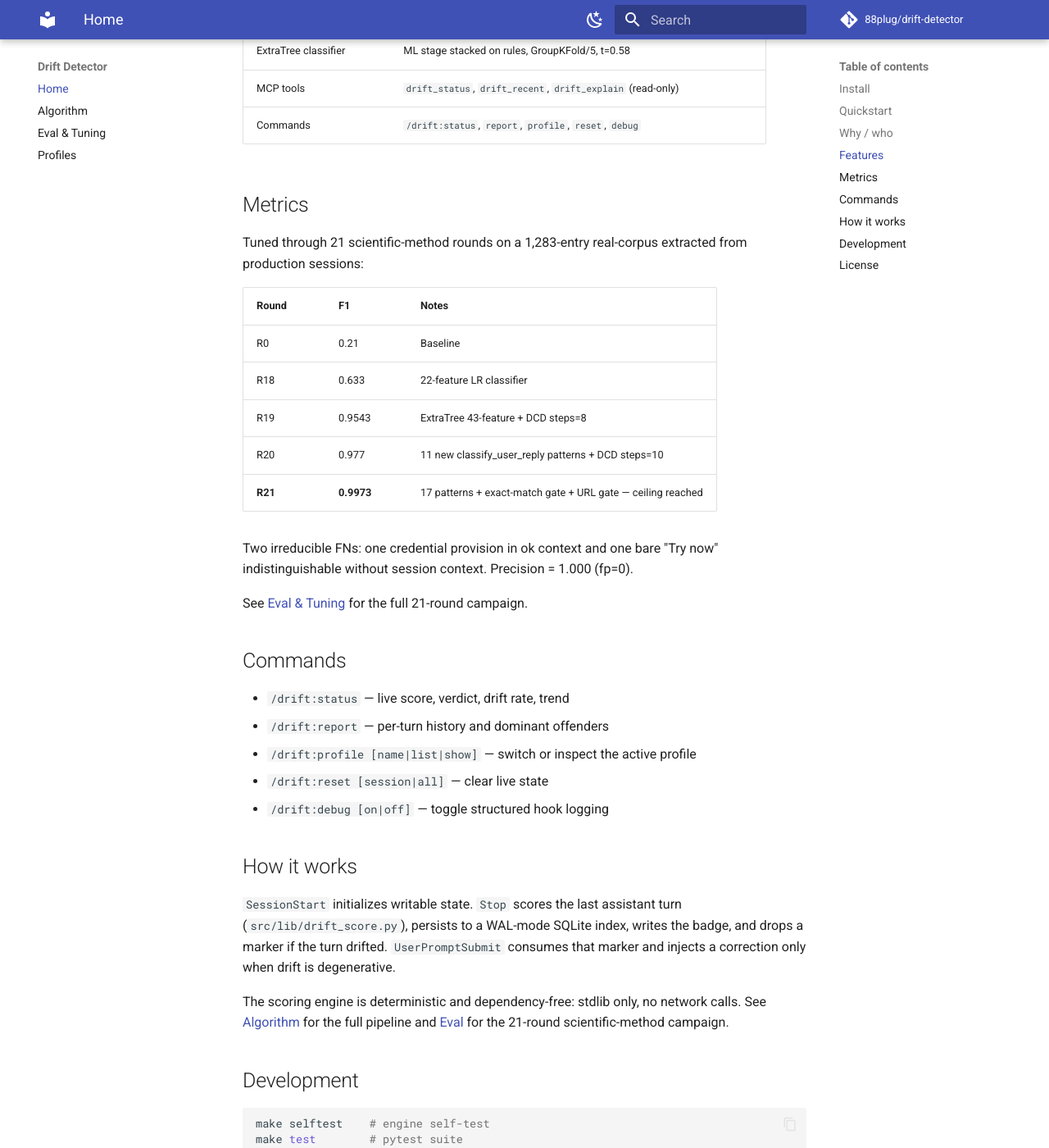
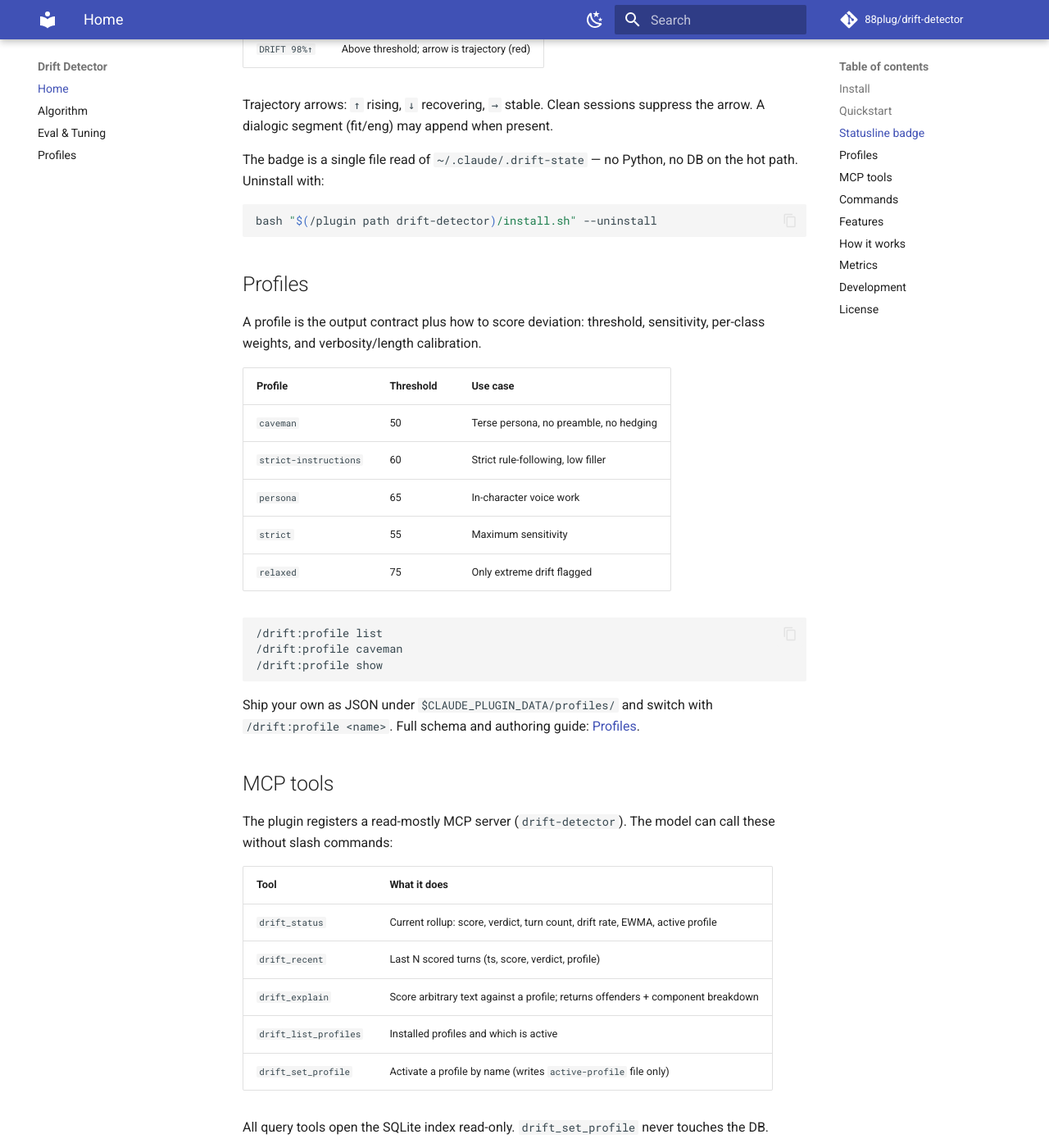
Before and after one commit to 88plug/drift-detector, an MkDocs documentation site: the page built from docs/index.md, in a window 1280 px wide and 1400 px high, scrolled down 1447 px. Shown: the whole window at 82% size. Built offline with MkDocs 1.6.1 and Material for MkDocs 9.7.7, drawn with Linux system fonts in a browser that asks for light colours; comment, search, counter and statistics services are not loaded; some of the changed text lies outside the part shown.

Commit message:
docs: polish MkDocs site and docs landing page

````diff
--- a/docs/index.md
+++ b/docs/index.md
@@ -1,12 +1,17 @@
 # Drift Detector
 
-A Claude Code plugin that scores every assistant turn for behavioral drift from
-your active output contract and steers it back automatically.
+Catch the moment Claude stops following your output contract — and pull it back.
 
 [![plugin-validate](https://github.com/88plug/drift-detector/actions/workflows/plugin-validate.yml/badge.svg)](https://github.com/88plug/drift-detector/actions/workflows/plugin-validate.yml)
 [![License: FSL-1.1-ALv2](https://img.shields.io/badge/license-FSL--1.1--ALv2-blue?style=flat)](https://github.com/88plug/drift-detector/blob/main/LICENSE.md)
+[![Docs](https://img.shields.io/badge/docs-online-blue?style=flat)](https://88plug.github.io/drift-detector/)
 [![Claude Code plugin](https://img.shields.io/badge/Claude%20Code-plugin-8A2BE2?style=flat)](https://github.com/88plug/claude-code-plugins)
-[![DeepWiki](https://deepwiki.com/badge.svg)](https://deepwiki.com/88plug/drift-detector)
+
+Drift Detector scores every assistant turn for how far it has wandered from the
+contract you set — a terse persona, hard length/format rules, an in-character
+voice — and quietly steers it back. A status-line badge shows live drift. The
+next prompt gets a one-shot correction nudge only when the previous reply broke
+contract. Deterministic, dependency-free, never touches session reliability.
 
 ## Install
 
@@ -15,74 +20,119 @@
 /plugin install drift-detector@drift-detector
 ```
 
-Then wire the status-line badge:
+Then wire the status-line badge (the one piece a plugin manifest cannot auto-install):
 
 ```bash
 bash "$(/plugin path drift-detector)/install.sh"
 ```
 
+`install.sh` is idempotent. It merges the badge into `~/.claude/settings.json`,
+composes with any existing statusline, and writes a timestamped backup.
+
+!!! tip
+    Hooks, commands, skills, and the MCP server wire automatically from the
+    plugin manifest. Only the statusline needs the install script.
+
 ## Quickstart
+
+Set a contract, work a few turns, then check drift:
 
 ```text
 > from now on answer in caveman style: terse, no preamble, no hedging
 > /drift:status
 ```
 
-You'll see `caveman | 12% | ok`. When a reply relapses into hedging or verbosity,
-the badge flips to `DRIFT 98%` and your next prompt is quietly reminded to tighten up.
+You should see something like `caveman | 12% | ok`. When a reply relapses into
+hedging or verbosity, the badge flips to `DRIFT 98%` and the next prompt is
+quietly reminded to tighten up.
 
 !!! note
     **F1=0.9973** on 1,283 real-corpus entries (fp=0, tp=375, fn=2, tn=906).
-    190-session synthetic eval: **100% accuracy, FP=0**. Adversarial test suite included.
-    The FP=0 constraint was held across all 21 tuning rounds without exception.
+    190-session synthetic eval: **100% accuracy, FP=0**. Adversarial suite
+    included. The FP=0 constraint held across all 21 tuning rounds.
 
-## Why / who
+## Statusline badge
 
-For anyone who sets a strong output contract and watches the model erode it over
-a long session: persona work, strict formatting, compressed-output modes,
-red-team scripts that must stay in voice. Turns "it stopped listening" into a
-number you can see and act on.
+After `install.sh`, the Claude Code statusline shows a live drift segment:
+
+| Badge | Meaning |
+| --- | --- |
+| `fit 12%` | On contract (green) |
+| `drift 55%` | Warn band — near threshold (yellow) |
+| `DRIFT 98%↑` | Above threshold; arrow is trajectory (red) |
+
+Trajectory arrows: `↑` rising, `↓` recovering, `→` stable. Clean sessions
+suppress the arrow. A dialogic segment (fit/eng) may append when present.
+
+The badge is a single file read of `~/.claude/.drift-state` — no Python, no DB
+on the hot path. Uninstall with:
+
+```bash
+bash "$(/plugin path drift-detector)/install.sh" --uninstall
+```
+
+## Profiles
+
+A profile is the output contract plus how to score deviation: threshold,
+sensitivity, per-class weights, and verbosity/length calibration.
+
+| Profile | Threshold | Use case |
+| --- | --- | --- |
+| `caveman` | 50 | Terse persona, no preamble, no hedging |
+| `strict-instructions` | 60 | Strict rule-following, low filler |
+| `persona` | 65 | In-character voice work |
+| `strict` | 55 | Maximum sensitivity |
+| `relaxed` | 75 | Only extreme drift flagged |
+
+```text
+/drift:profile list
+/drift:profile caveman
+/drift:profile show
+```
+
+Ship your own as JSON under `$CLAUDE_PLUGIN_DATA/profiles/` and switch with
+`/drift:profile <name>`. Full schema and authoring guide: [Profiles](profiles.md).
+
+## MCP tools
+
+The plugin registers a read-mostly MCP server (`drift-detector`). The model can
+call these without slash commands:
+
+| Tool | What it does |
+| --- | --- |
+| `drift_status` | Current rollup: score, verdict, turn count, drift rate, EWMA, active profile |
+| `drift_recent` | Last N scored turns (ts, score, verdict, profile) |
+| `drift_explain` | Score arbitrary text against a profile; returns offenders + component breakdown |
+| `drift_list_profiles` | Installed profiles and which is active |
+| `drift_set_profile` | Activate a profile by name (writes `active-profile` file only) |
+
+All query tools open the SQLite index read-only. `drift_set_profile` never
+touches the DB.
+
+## Commands
+
+| Command | What it does |
+| --- | --- |
+| `/drift:status` | Live score, verdict, drift rate, trend |
+| `/drift:report` | Per-turn history and dominant offenders |
+| `/drift:profile` | Switch or inspect (`name`, `list`, `show`) |
+| `/drift:reset` | Clear live state (`session` or `all`) |
+| `/drift:debug` | Toggle structured hook logging (`on` / `off`) |
 
 ## Features
 
 | Feature | What it does |
 | --- | --- |
 | Per-turn scoring | Deterministic 0–100 drift score on every Stop |
-| Live badge | Status-line segment, composes with your existing statusline |
-| One-shot nudge | Next prompt gets a correction reminder only when drifted — never nags |
-| Profiles | `caveman`, `strict-instructions`, `persona`, plus your own |
-| Morin trajectory | Adaptive vs degenerative classification, velocity, chronic subclinical |
-| Repeating-spike detection | Catches relapsing alternating-drift patterns, not just sustained runs |
-| DCD pipeline | Deferred Correction Detection: scans N+1…N+10 for delayed user feedback |
-| ExtraTree classifier | ML stage stacked on rules, GroupKFold/5, t=0.58 |
-| MCP tools | `drift_status`, `drift_recent`, `drift_explain` (read-only) |
-| Commands | `/drift:status`, `report`, `profile`, `reset`, `debug` |
-
-## Metrics
-
-Tuned through 21 scientific-method rounds on a 1,283-entry real-corpus extracted
-from production sessions:
-
-| Round | F1 | Notes |
-|-------|----|-------|
-| R0 | 0.21 | Baseline |
-| R18 | 0.633 | 22-feature LR classifier |
-| R19 | 0.9543 | ExtraTree 43-feature + DCD steps=8 |
-| R20 | 0.977 | 11 new classify\_user\_reply patterns + DCD steps=10 |
-| **R21** | **0.9973** | 17 patterns + exact-match gate + URL gate — ceiling reached |
-
-Two irreducible FNs: one credential provision in ok context and one bare
-"Try now" indistinguishable without session context. Precision = 1.000 (fp=0).
-
-See [Eval & Tuning](eval.md) for the full 21-round campaign.
-
-## Commands
-
-- `/drift:status` — live score, verdict, drift rate, trend
-- `/drift:report` — per-turn history and dominant offenders
-- `/drift:profile [name|list|show]` — switch or inspect the active profile
-- `/drift:reset [session|all]` — clear live state
-- `/drift:debug [on|off]` — toggle structured hook logging
+| Live badge | Status-line segment; composes with your existing statusline |
+| One-shot nudge | Correction only when drifted — never nags |
+| Profiles | Bundled contracts plus your own JSON |
+| Morin trajectory | Adaptive vs degenerative, velocity, chronic subclinical |
+| Repeating-spike detection | Catches relapsing alternating patterns |
+| DCD pipeline | Deferred Correction Detection: scans N+1…N+10 for delayed feedback |
+| ExtraTree classifier | ML stage stacked on rules (GroupKFold/5, t=0.58) |
+| MCP tools | Five tools for status, history, explain, profiles |
+| Commands | status, report, profile, reset, debug |
 
 ## How it works
 
@@ -91,20 +141,33 @@
 and drops a marker if the turn drifted. `UserPromptSubmit` consumes that marker
 and injects a correction only when drift is degenerative.
 
-The scoring engine is deterministic and dependency-free: stdlib only, no network
-calls. See [Algorithm](algorithm.md) for the full pipeline and [Eval](eval.md)
-for the 21-round scientific-method campaign.
+The scoring engine is pure stdlib: no network, no third-party deps. Same text and
+profile always produce the same score. Full pipeline (point engine, trajectory,
+ExtraTree + DCD): [Algorithm](algorithm.md).
+
+## Metrics
+
+Tuned through 21 scientific-method rounds on a 1,283-entry real corpus:
+
+| Round | F1 | Notes |
+|-------|----|-------|
+| R0 | 0.21 | Baseline |
+| R18 | 0.633 | 22-feature LR classifier |
+| R19 | 0.9543 | ExtraTree 43-feature + DCD steps=8 |
+| R20 | 0.977 | 11 new classify_user_reply patterns + DCD steps=10 |
+| **R21** | **0.9973** | 17 patterns + exact-match gate + URL gate |
+
+Two irreducible FNs remain (credential provision in ok context; bare "Try now").
+Precision = 1.000 (fp=0). Full campaign: [Eval & Tuning](eval.md).
 
 ## Development
 
 ```bash
 make selftest    # engine self-test
 make test        # pytest suite
-make validate    # full plugin CI gate (66 checks)
+make validate    # full plugin CI gate
 python3 scripts/adversarial_classify_test.py   # 37-case adversarial unit test
 ```
-
-See [Eval & Tuning](eval.md) for the 21-round tuning ledger.
 
 ## License
 
--- a/mkdocs.yml
+++ b/mkdocs.yml
@@ -5,6 +5,7 @@
 repo_name: 88plug/drift-detector
 edit_uri: edit/main/docs/
 use_directory_urls: true
+strict: true
 
 theme:
   name: material
````
Also changed, not shown: README.md (+12 -9 lines).
